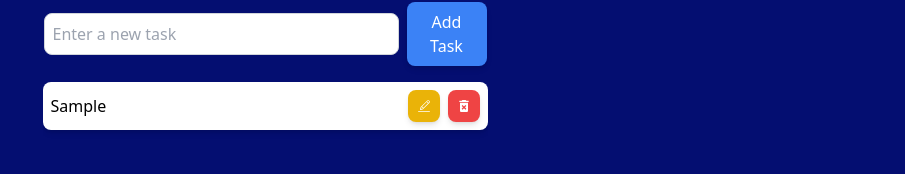
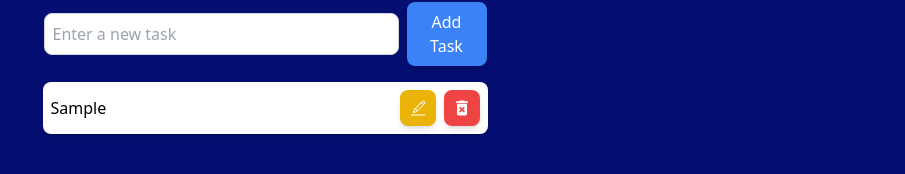
Before and after one commit to Soulistic/mtm-frontend-MdFaizAlam, a React (Create React App) app: page / in a window 1280 px wide. Both pictures are taken after typing "Sample" into the empty fields and a click on the button "Add Task". Shown: the part 162-336 px from the top of the page, without its empty margins (375-1280 px from the left). Built offline with nearby package versions, Linux system fonts and the light colour scheme.

Commit message:
updated update button incase of no input

```diff
--- a/src/components/TaskList.js
+++ b/src/components/TaskList.js
@@ -2,9 +2,11 @@ import React, { useState } from 'react';
 import { CiEdit } from "react-icons/ci";
 import { MdDeleteForever } from "react-icons/md";
 import { MdOutlineSecurityUpdateGood } from "react-icons/md";
+import { toast } from 'react-toastify';
 function TaskList({ tasks, updateTask, deleteTask }) {
   const [isEditing, setIsEditing] = useState(null);
   const [newTask, setNewTask] = useState('');
+
 
   const handleEdit = (index) => {
     setIsEditing(index);
@@ -16,6 +18,9 @@ function TaskList({ tasks, updateTask, deleteTask }) {
       updateTask(index, newTask);
       setIsEditing(null);
       setNewTask('');
+    }
+    else{
+        handleDelete(index);
     }
   };
 
@@ -45,7 +50,7 @@ function TaskList({ tasks, updateTask, deleteTask }) {
                   className="bg-green-500 text-white p-2 rounded-lg ml-2 shadow-md hover:bg-green-600 transition duration-200 mr-2"
                   title="Update"
                 >
-                  <MdOutlineSecurityUpdateGood />
+                  <MdOutlineSecurityUpdateGood className='text-xl'/>
                 </button>
               </div>
             ) : (
@@ -60,7 +65,7 @@ function TaskList({ tasks, updateTask, deleteTask }) {
                   className="bg-yellow-500 text-white p-2 rounded-lg shadow-md hover:bg-yellow-600 transition duration-200"
                   title="Edit"
                 >
-                  <CiEdit />
+                  <CiEdit className='text-xl' />
                 </button>
               )}
               <button
@@ -68,7 +73,7 @@ function TaskList({ tasks, updateTask, deleteTask }) {
                 className="bg-red-500 text-white p-2 rounded-lg shadow-md hover:bg-red-600 transition duration-200 ml-2"
                 title="Delete"
               >
-                <MdDeleteForever />
+                <MdDeleteForever className='text-xl' />
               </button>
             </div>
           </li>
```
